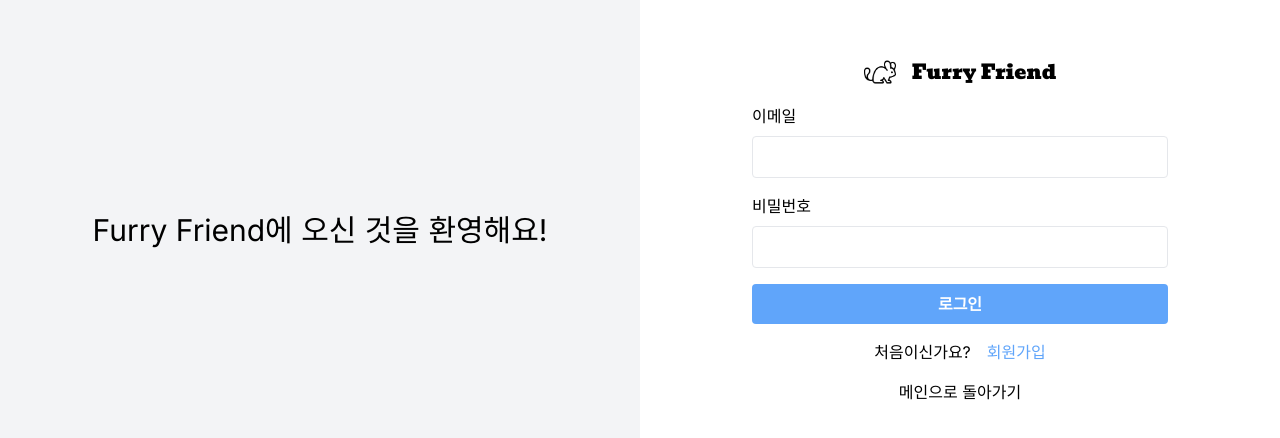
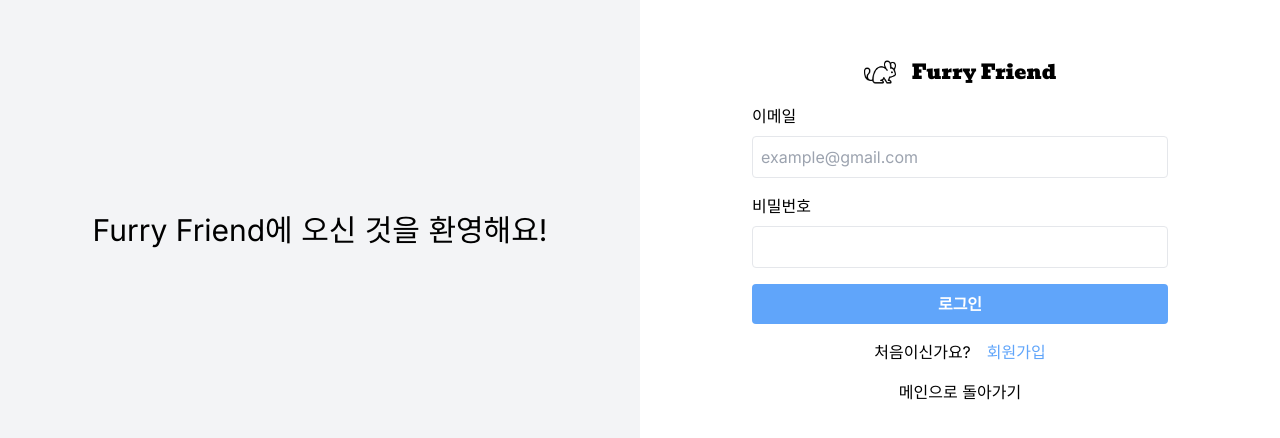
Before and after one commit to Team-Furry-Friend/furry-friend-frontend, a Next.js app: page /login in a window 1280 px wide. Shown: the part 170-608 px from the top of the page. Built offline with nearby package versions, Linux system fonts and the light colour scheme.

Commit message:
add validation check in login form

```diff
--- a/src/app/(auth)/login/LoginForm.tsx
+++ b/src/app/(auth)/login/LoginForm.tsx
@@ -22,19 +22,42 @@ const LoginForm = () => {
   return (
     <form onSubmit={handleSubmit(onSubmit)} className='flex flex-col gap-4'>
       <label className='flex flex-col gap-2'>
-        <span>이메일</span>
+        <div className='flex justify-between'>
+          <span>이메일</span>
+          {errors.email && (
+            <span className='text-red-400'>{errors.email.message}</span>
+          )}
+        </div>
         <input
           type='email'
-          {...register('email')}
+          {...register('email', {
+            required: '이메일을 입력해주세요.',
+            pattern: {
+              value: /^[A-Z0-9._%+-]+@[A-Z0-9.-]+\.[A-Z]{2,}$/i,
+              message: '정확한 이메일을 입력해주세요.',
+            },
+          })}
           className='border rounded p-2'
+          placeholder='example@gmail.com'
         />
       </label>
 
       <label className='flex flex-col gap-2'>
-        <span>비밀번호</span>
+        <div className='flex justify-between'>
+          <span>비밀번호</span>
+          {errors.password && (
+            <span className='text-red-400'>{errors.password.message}</span>
+          )}
+        </div>
         <input
           type='password'
-          {...register('password')}
+          {...register('password', {
+            required: '비밀번호를 입력해주세요.',
+            minLength: {
+              value: 6,
+              message: '최소 6글자 이상 입력해주세요.',
+            },
+          })}
           className='border rounded p-2'
         />
       </label>
```
